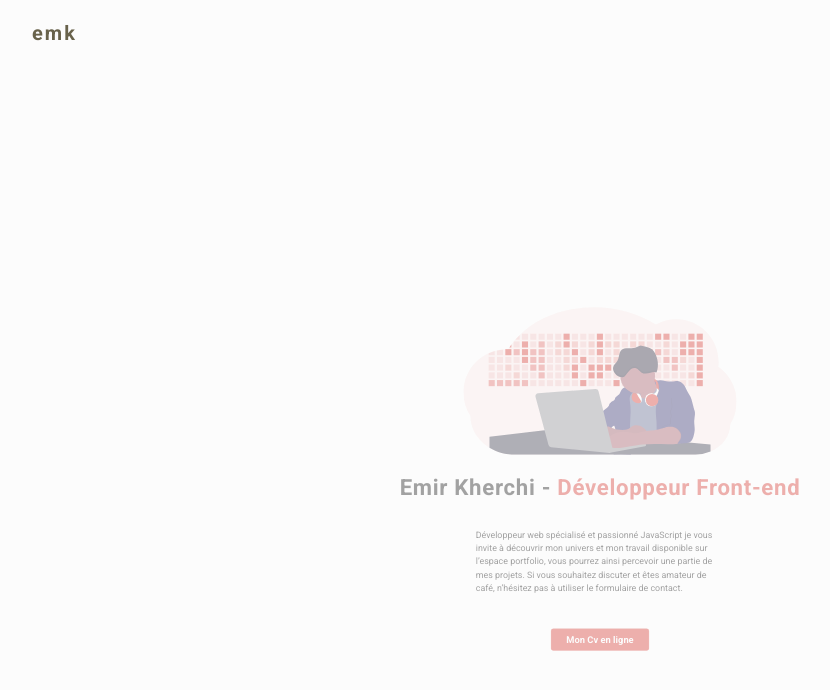
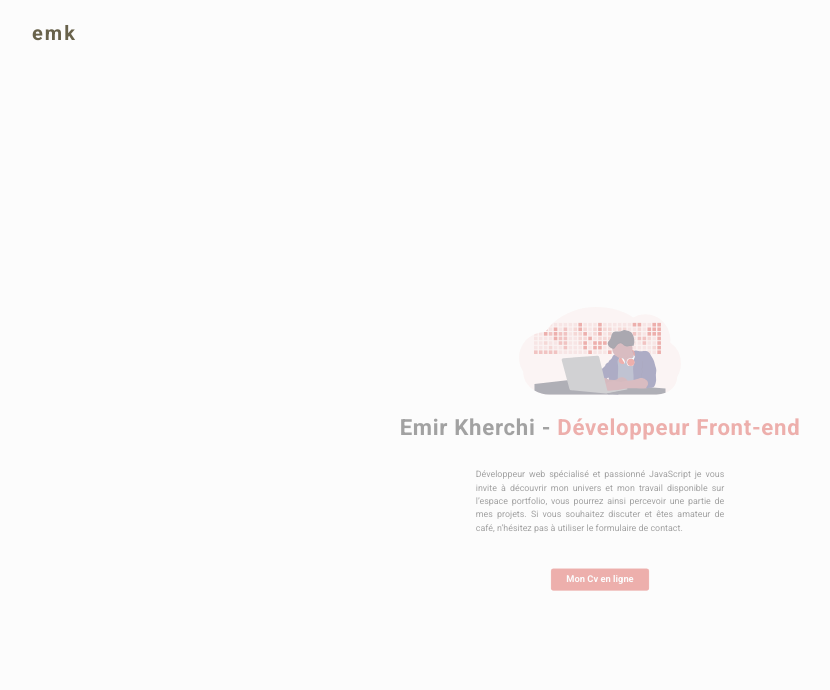
Before and after one commit to EmirKherchi/monSiteV3, a website: page index.html in a window 1280 px wide. Shown: the whole page, without its empty margins (40-870 px from the left). Drawn offline with Linux system fonts and the light colour scheme.

Commit message:
bug display home page

```diff
--- a/sass/_contact.scss
+++ b/sass/_contact.scss
@@ -14,7 +14,6 @@
           display: block;
           padding: 0;
           margin-bottom: 15px;
-          background-color: #fff;
           font-weight: 600;
         }
       }
--- a/sass/_home.scss
+++ b/sass/_home.scss
@@ -1,9 +1,11 @@
 #home {
+
+
   &__ill {
     margin: auto;
-    width: 60%;
+    width: 40%;
     &--image {
-      width: 90%;
+      width: 80%;
     }
   }
   &__description {
@@ -25,6 +27,7 @@
       text-align: left;
       line-height: 1.5em;
       margin-bottom: 90px;
+      text-align: justify;
       @include md{
         width: 90%;
         font-size: 18px;
@@ -39,8 +42,6 @@
       padding: 1% 3%;
       font-weight: 600;
       transition: ease-in-out 300ms;
-
-
       &:hover {
         color: $red;
         font-weight: 600;
```
Also changed, not shown: sources/style.css, 1 other file.
